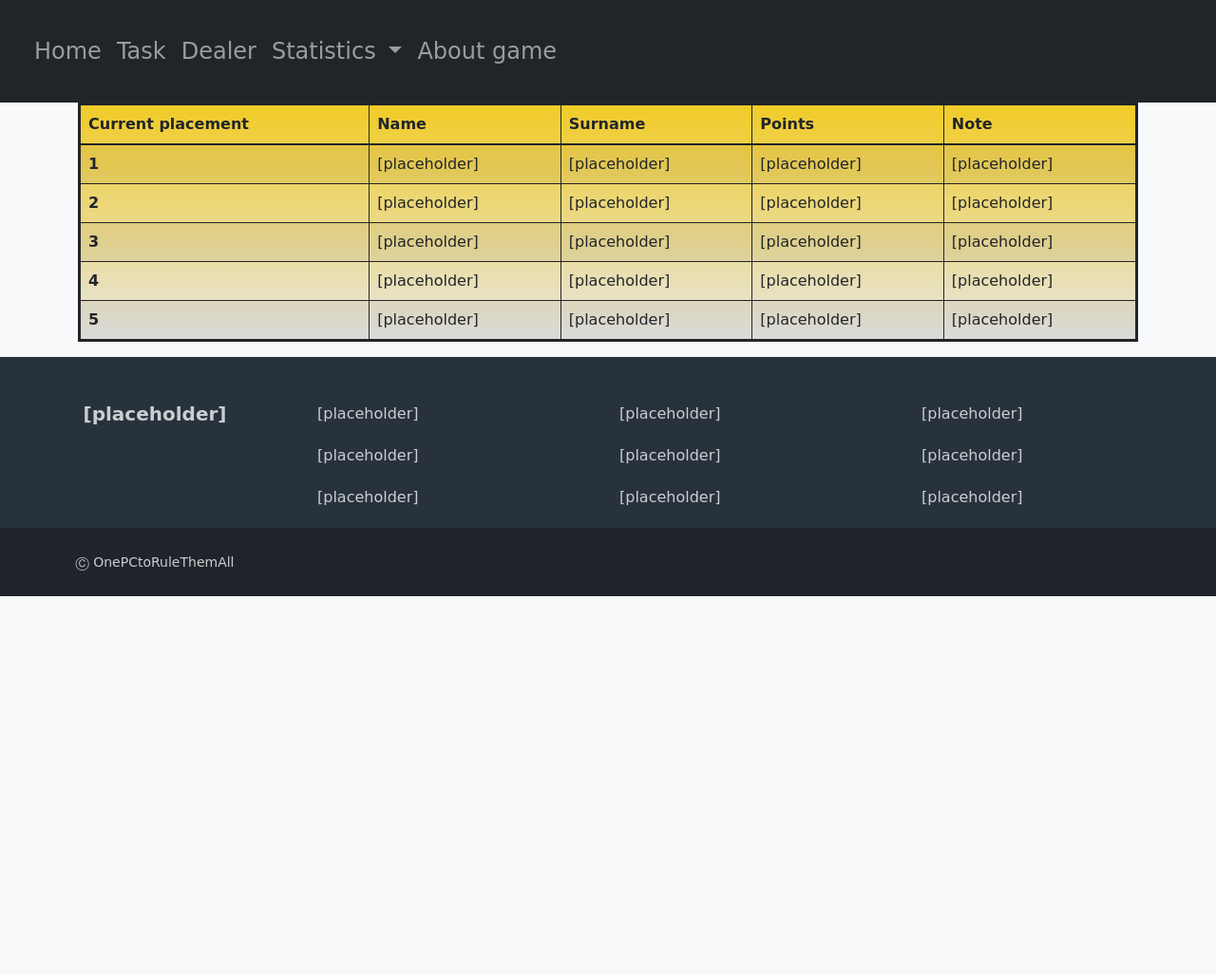
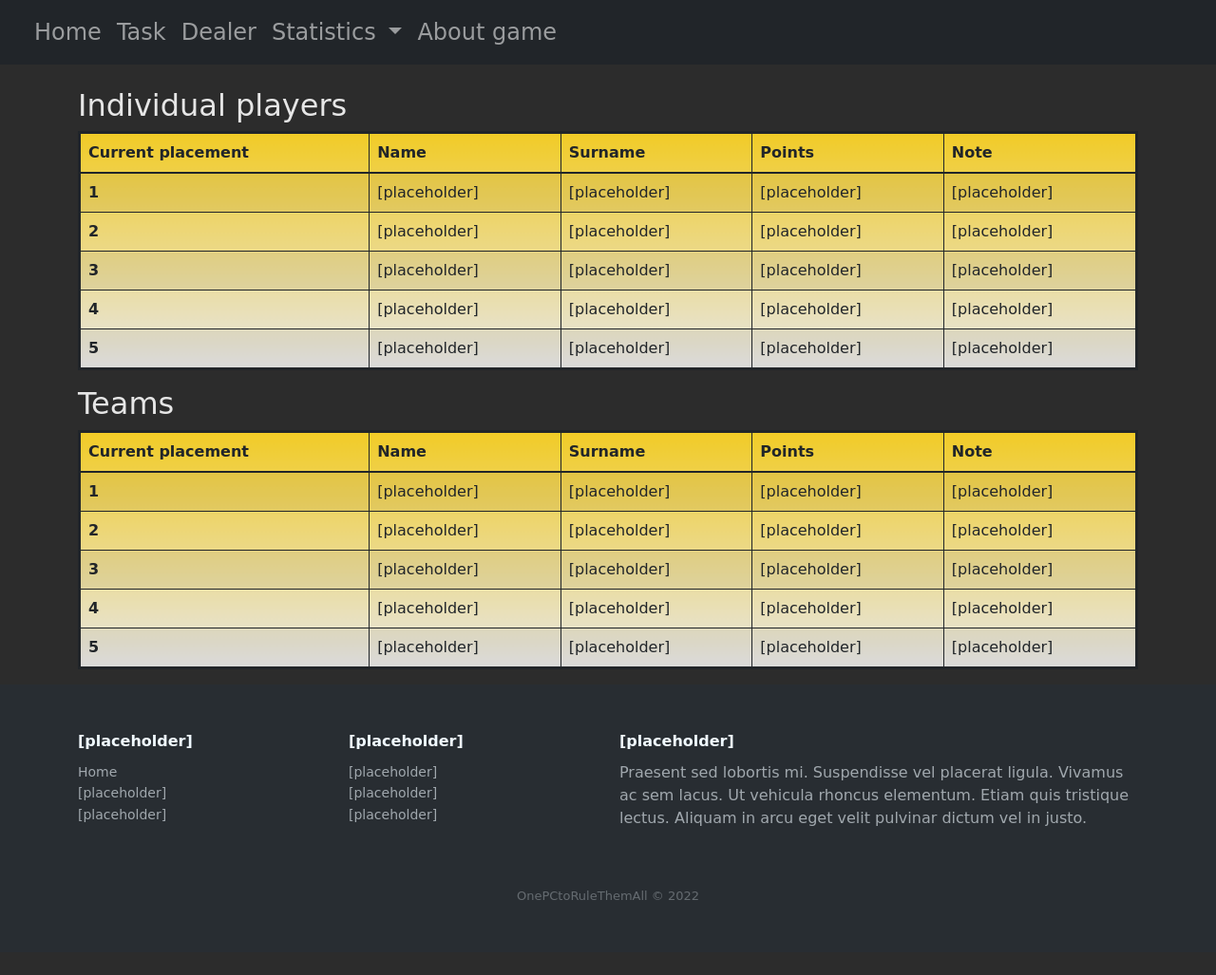
Before and after one commit to OnePCtoRuleThemAll/VAII_SEM, a PHP site: page /actualStatistics.html in a window 1280 px wide. Shown: the whole page at 95% size. Before the commit the page ends 628 px from the top, so only its background shows below. Run offline with PHP 8.4, Linux system fonts and the light colour scheme.

Commit message:
footer rework

```diff
--- a/actualStatistics.html
+++ b/actualStatistics.html
@@ -49,9 +49,15 @@
   </div>
 </nav>
 
+<div>
+  </br>
+</div>
+
 <div class="container">
+  <h2>Individual players</h2>
   <div class="table-responsive">
   <table class="table table-striped table-hover table-bordered border-dark">
+    <title>Individual players</title>
     <thead>
     <tr>
       <th scope="col">Current placement</th>
@@ -102,46 +108,94 @@
   </div>
 </div>
 
-</body>
+<div class="container">
+  <h2>Teams</h2>
+  <div class="table-responsive">
+    <table class="table table-striped table-hover table-bordered border-dark">
+      <title>Teams</title>
+      <thead>
+      <tr>
+        <th scope="col">Current placement</th>
+        <th scope="col">Name</th>
+        <th scope="col">Surname</th>
+        <th scope="col">Points</th>
+        <th scope="col">Note</th>
+      </tr>
+      </thead>
+      <tbody class="table-group-divider">
+      <tr class="table-active">
+        <th scope="row">1</th>
+        <td>[placeholder]</td>
+        <td>[placeholder]</td>
+        <td>[placeholder]</td>
+        <td>[placeholder]</td>
+      </tr>
+      <tr>
+        <th scope="row">2</th>
+        <td>[placeholder]</td>
+        <td>[placeholder]</td>
+        <td>[placeholder]</td>
+        <td>[placeholder]</td>
+      </tr>
+      <tr class="table-active">
+        <th scope="row">3</th>
+        <td>[placeholder]</td>
+        <td>[placeholder]</td>
+        <td>[placeholder]</td>
+        <td>[placeholder]</td>
+      </tr>
+      <tr>
+        <th scope="row">4</th>
+        <td>[placeholder]</td>
+        <td>[placeholder]</td>
+        <td>[placeholder]</td>
+        <td>[placeholder]</td>
+      </tr>
+      <tr class="table-active">
+        <th scope="row">5</th>
+        <td>[placeholder]</td>
+        <td>[placeholder]</td>
+        <td>[placeholder]</td>
+        <td>[placeholder]</td>
+      </tr>
+      </tbody>
+    </table>
+  </div>
+</div>
 
-<footer >
-  <div class="row justify-content-center mb-0 pt-5 pb-0 row-2 px-3">
-    <div class="col-12">
-      <div class="row row-2">
-        <div class="col-sm-3 text-md-center">
-          <h5><span> <i class="fa fa-firefox text-light" aria-hidden="true"></i></span><b>  [placeholder]</b></h5>
-        </div>
-        <div class="col-sm-3  my-sm-0 mt-5">
-          <ul class="list-unstyled">
-            <li class="mt-0">[placeholder]</li>
-            <li>[placeholder]</li>
-            <li>[placeholder]</li>
+<div class="footer-dark">
+  <footer>
+    <div class="container">
+      <div class="row">
+        <div class="col-sm-6 col-md-3 item">
+          <h3>[placeholder]</h3>
+          <ul>
+            <li><a href="homePage.html">Home</a></li>
+            <li><a href="#">[placeholder]</a></li>
+            <li><a href="#">[placeholder]</a></li>
           </ul>
         </div>
-        <div class="col-sm-3  my-sm-0 mt-5">
-          <ul class="list-unstyled">
-            <li class="mt-0">[placeholder]</li>
-            <li>[placeholder]</li>
-            <li>[placeholder]</li>
+        <div class="col-sm-6 col-md-3 item">
+          <h3>[placeholder]</h3>
+          <ul>
+            <li><a href="#">[placeholder]</a></li>
+            <li><a href="#">[placeholder]</a></li>
+            <li><a href="#">[placeholder]</a></li>
           </ul>
         </div>
-        <div class="col-sm-3  my-sm-0 mt-5">
-          <ul class="list-unstyled">
-            <li class="mt-0">[placeholder]</li>
-            <li>[placeholder]</li>
-            <li>[placeholder]</li>
-          </ul>
+        <div class="col-md-6 item text">
+          <h3>[placeholder]</h3>
+          <p>Praesent sed lobortis mi. Suspendisse vel placerat ligula. Vivamus ac sem lacus. Ut vehicula rhoncus elementum. Etiam quis tristique lectus. Aliquam in arcu eget velit pulvinar dictum vel in justo.</p>
         </div>
       </div>
+      <p class="copyright">OnePCtoRuleThemAll © 2022</p>
     </div>
-  </div>
-  <div class="row justify-content-center mt-0 pt-0 row-1 mb-0  px-sm-3 px-2">
-    <div class="col-12">
-      <div class="row my-4 row-1 no-gutters">
-        <div class="col-sm-3 col-auto text-center"><small>&#9400; OnePCtoRuleThemAll</small></div>
-      </div>
-    </div>
-  </div>
-</footer>
+  </footer>
+</div>
 
+<div>
+  </br>
+</div>
+
+</body>
 </html>
--- a/stylesheets/pageStyle.css
+++ b/stylesheets/pageStyle.css
@@ -25,60 +25,64 @@ table {
 
 }
 
-body {
-    font-family: "Comic Sans MS";
-    height: 100% !important;
-    background-color: #F8F9FB !important;
+.footer-dark {
+    padding:50px 0;
+    color:#f0f9ff;
+    background-color:#282d32;
 }
 
-.card{
-    background-color: #F8F9FB !important;
+.footer-dark h3 {
+    margin-top:0;
+    margin-bottom:12px;
+    font-weight:bold;
+    font-size:16px;
 }
 
-p{
-    font-size: calc(12px + (14 - 12) * ((100vw - 360px) / (1600 - 360))) !important;
-    display: flex;
+.footer-dark ul {
+    padding:0;
+    list-style:none;
+    line-height:1.6;
+    font-size:14px;
+    margin-bottom:0;
 }
 
-h3{
-    font-size: calc(24px + (30 - 24) * ((100vw - 360px) / (1600 - 360))) !important;
+.footer-dark ul a {
+    color:inherit;
+    text-decoration:none;
+    opacity:0.6;
 }
 
-.social{
-    font-size: 21px !important;
+.footer-dark ul a:hover {
+    opacity:0.8;
 }
 
-
-.color-text{
-    color:#757575 !important;
+.footer-dark .item.text {
+    margin-bottom:36px;
 }
 
-button:focus {
-    -moz-box-shadow: none !important;
-    -webkit-box-shadow: none !important;
-    box-shadow: none !important;
-    outline-width: 0
+@media (max-width:767px) {
+    .footer-dark .item.text {
+        margin-bottom:0;
+    }
 }
 
-footer{
-    color:#caced1 !important;
+.footer-dark .item.text p {
+    opacity:0.6;
+    margin-bottom:0;
 }
 
-li{
-    margin-top: 20px ;
-    margin-bottom: 20px ;
+.footer-dark .item.social {
+    text-align:center;
 }
 
-.Careers{
-    cursor: pointer;
-    color: #1E88E5;
+.footer-dark .copyright {
+    text-align:center;
+    padding-top:24px;
+    opacity:0.3;
+    font-size:13px;
+    margin-bottom:0;
 }
 
-.row-1{
-    background-color:#1E242A !important;
+h2 {
+    color: #e6e6e6;
 }
-
-.row-2{
-
-    background-color: #28323C !important;
-}
```
Also changed, not shown: homePage.html (+26 -33 lines).
